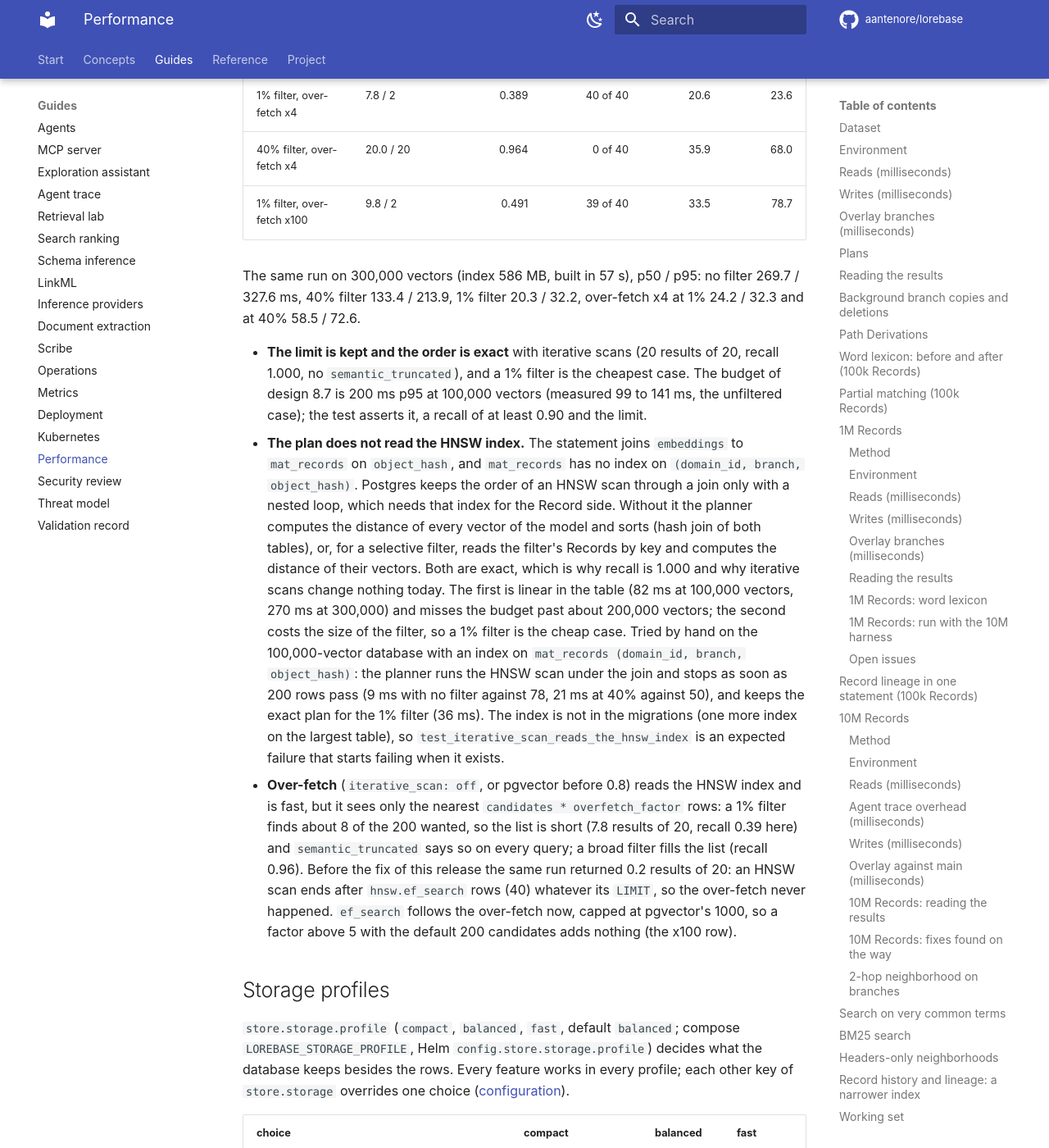
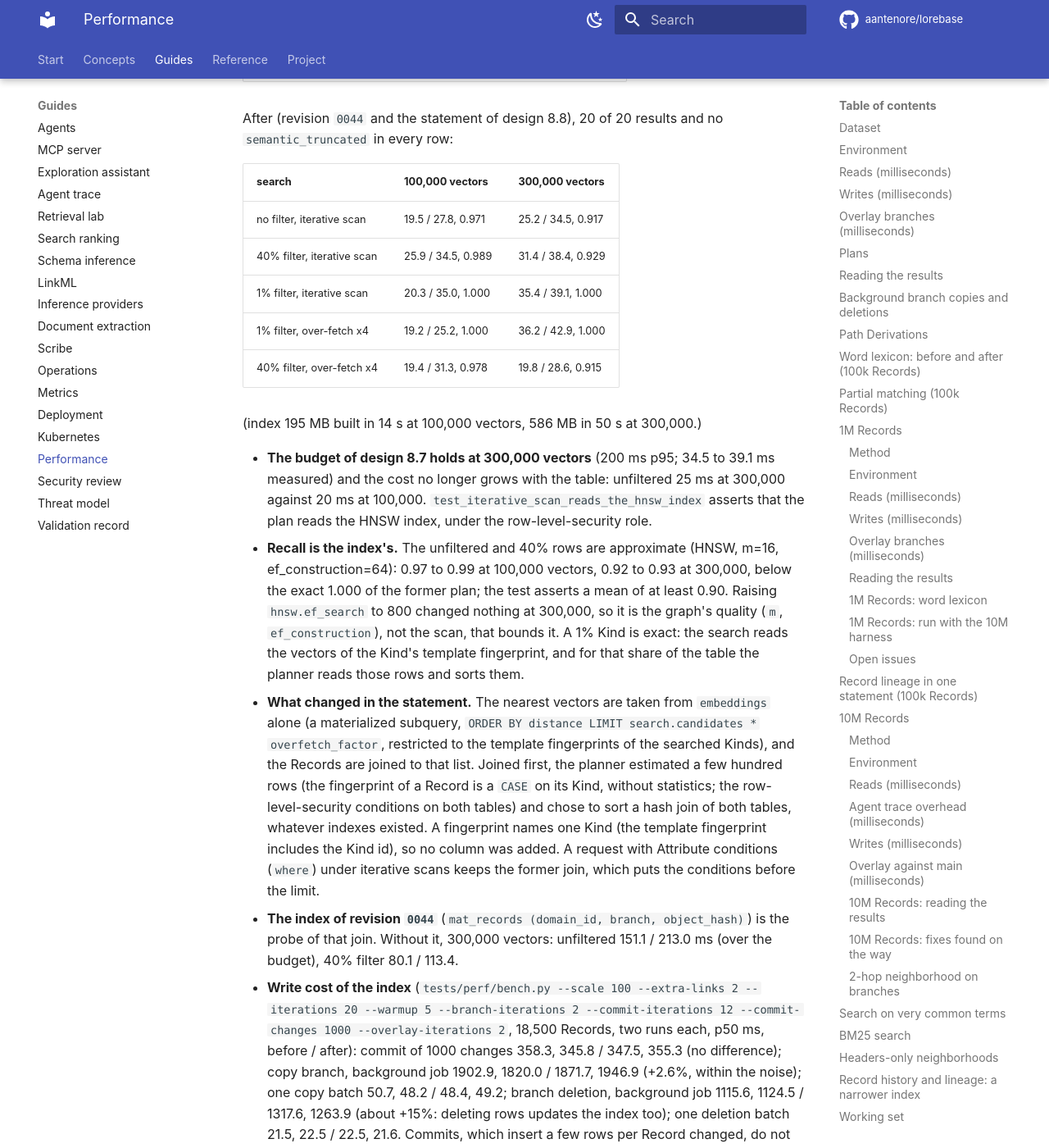
Before and after one commit to aantenore/lorebase, an MkDocs documentation site: the page built from docs/performance.md, in a window 1280 px wide and 1400 px high, scrolled down 43034 px. Shown: the whole window at 82% size. Built offline with MkDocs 1.6.1 and Material for MkDocs 9.7.7, drawn with Linux system fonts in a browser that asks for light colours; comment, search, counter and statistics services are not loaded; some of the changed text lies outside the part shown.

Commit message:
Read the HNSW index in semantic search at any table size
Semantic search joined embeddings to mat_records first, so the planner
estimated a few hundred rows (CASE on the Kind for the fingerprint,
row-level-security conditions) and sorted a hash join of every vector
of the model: 329 ms p50 unfiltered at 300k vectors, linear in the table.

The nearest vectors are now taken from embeddings alone in a materialized
subquery restricted to the template fingerprints of the searched Kinds
(a fingerprint includes the Kind id), then joined to the Records.
Requests with Attribute conditions under iterative scans keep the former
join so the conditions stay before the limit. Revision 0044 adds
mat_records (domain_id, branch, object_hash), built concurrently per
partition, as the probe of that join.

300k vectors: 25 ms p50 / 34.5 p95 unfiltered, 39 ms p95 at 1%; recall of
the unfiltered and broad lists is the index's (0.92-0.99). Commits show no
write overhead; bulk branch deletion about 15% longer.

Co-Authored-By: Claude Opus 5.5 <noreply@anthropic.com>

```diff
--- a/docs/design.md
+++ b/docs/design.md
@@ -1165,12 +1165,13 @@ Three read features that agents and people reach for repeatedly: Traits as searc
 - **Grants.** A lens is a preset, not a permission. Every Kind, Trait and Relation it names is projected like any other name: members the caller may not read are dropped from the lens as served, and a lens whose every Kind is invisible answers like an unknown lens (404 on the resource, 422 in a request). Requests through a lens are authorized and masked exactly as the same request written out.
 - **Validation.** Static validation at commit time (5.13). At request time an unknown lens is 422 `lens_unknown`; a lens whose references a schema change on the branch broke cannot be committed (I1), so a lens read never meets a dangling name.
 
-**Filtered vector search.** The semantic list (8.6 "Search") joins stored embeddings to the branch's materialized Records and filters them; the HNSW index returns its nearest neighbours first and the filters run after, so a selective filter can leave fewer than `search.candidates` rows, or none, without saying so. Settled:
+**Filtered vector search.** The semantic list (8.6 "Search") ranks stored embeddings and joins them to the branch's materialized Records; the HNSW index returns its nearest neighbours first and the filters run after, so a selective filter can leave fewer than `search.candidates` rows, or none, without saying so. Settled:
 
 1. Filters stay in the same statement and before its `LIMIT`: Domain, branch, readable Kinds and fingerprints as today, plus `kinds`, `traits`, `lens` and `where`. Nothing outside the caller's grants is ever ranked, fetched or counted (row-level security and the definer rules of 8.7 are unchanged).
-2. With pgvector 0.8 or later (detected at startup and reported by `/readyz`) and `search.semantic.iterative_scan: auto` (default), the semantic statement runs under `SET LOCAL hnsw.iterative_scan = relaxed_order` and `SET LOCAL hnsw.max_scan_tuples = search.semantic.max_scan_tuples` (default 20000) inside the read transaction, in a materialized subquery that the outer query orders again by exact distance, so the relaxed order of the scan never reaches the response.
-3. Without it (older pgvector, or `iterative_scan: off`), the index subquery fetches `search.candidates * search.semantic.overfetch_factor` (default 4) nearest rows before the filters, and the outer query filters and limits to `search.candidates`. The transaction raises `hnsw.ef_search` to that count (pgvector caps it at 1000), because an HNSW scan otherwise ends after 40 rows whatever its `LIMIT`.
-4. When the list is still shorter than asked because the scan bound was reached, the response says `semantic_truncated: true` (Herald: `truncated`), like `truncated_candidates` for lexical search; a list that is short because fewer Records match is not flagged.
+2. The nearest vectors are taken from `embeddings` alone, in a materialized subquery restricted to the template fingerprints of the searched, readable Kinds (a fingerprint names one Kind: it includes the Kind id), `ORDER BY distance LIMIT search.candidates * search.semantic.overfetch_factor`; the Records are joined to that list (index `mat_records (domain_id, branch, object_hash)`, revision 0044), which gives the branch, the other filters and row-level security. Joined first, the planner mis-estimates the join and sorts the model's vectors, linear in the table. A request with Attribute conditions under iterative scans (3) joins first instead, so that its conditions come before the limit.
+3. With pgvector 0.8 or later (detected at startup and reported by `/readyz`) and `search.semantic.iterative_scan: auto` (default), the semantic statement runs under `SET LOCAL hnsw.iterative_scan = relaxed_order` and `SET LOCAL hnsw.max_scan_tuples = search.semantic.max_scan_tuples` (default 20000) inside the read transaction, in a materialized subquery that the outer query orders again by exact distance, so the relaxed order of the scan never reaches the response.
+4. Without it (older pgvector, or `iterative_scan: off`), the same subquery runs without the iterative scan, and the outer query filters and limits to `search.candidates`. The transaction raises `hnsw.ef_search` to that count (pgvector caps it at 1000), because an HNSW scan otherwise ends after 40 rows whatever its `LIMIT`.
+5. When the list is still shorter than asked because the scan bound or the over-fetch was reached, the response says `semantic_truncated: true` (Herald: `truncated`), like `truncated_candidates` for lexical search; a list that is short because fewer Records match is not flagged.
 
 Hybrid search uses the same semantic list. Half-precision indexes (8.6) are unaffected. Performance budgets (8.7) gain a row for filtered semantic search measured with a selective `where`.
 
--- a/docs/operations.md
+++ b/docs/operations.md
@@ -205,6 +205,20 @@ first.
   with `reconciliation.triggers.document_versions: false`.
 - **Retirement** (`document.retire`, maintainers and admins) keeps the document readable and
   stops its extraction; audited `document.retire`.
+
+## Semantic search index after the upgrade
+
+Migration `0044` builds `ix_mat_records_object_hash` on `mat_records (domain_id, branch,
+object_hash)`, the probe of the join in semantic search (design 8.8). It builds the index per
+hash partition with `CREATE INDEX CONCURRENTLY` (outside a transaction, so writes continue;
+an interrupted run leaves an invalid index that the next run drops and rebuilds), then attaches
+the partition indexes to the parent. Nothing is rewritten and no restart is needed. The
+build time grows with the rows of each partition (a B-tree on three columns; not measured at
+tens of millions of Records) and the index takes about 40 bytes per Record and branch row; on
+a large install plan the migration for a quiet period and follow `pg_stat_progress_create_index`. The migration role must own `mat_records`.
+Writes pay little (commits show no difference; bulk deletes of a branch about 15% longer).
+Until the index exists, semantic search still answers, with the cost of the model's vectors.
+The downgrade drops the index.
 
 ## Ingestion modes and stewards after the upgrade
 
--- a/docs/performance.md
+++ b/docs/performance.md
@@ -1193,46 +1193,68 @@ Docker Desktop). 40 queries from the same distribution go through the Keeper app
 row-level security. Recall@20 is against the exact cosine top 20 of the filter (sequential scan,
 index scans off). Milliseconds are the whole request.
 
-| search | results (mean / fewest) | recall@20 | `semantic_truncated` | p50 | p95 |
-|---|---|---:|---:|---:|---:|
-| no filter, iterative scan | 20.0 / 20 | 1.000 | 0 of 40 | 81.2 | 98.7 |
-| 40% filter, iterative scan | 20.0 / 20 | 1.000 | 0 of 40 | 53.8 | 77.0 |
-| 1% filter, iterative scan | 20.0 / 20 | 1.000 | 0 of 40 | 15.0 | 17.6 |
-| 1% filter, over-fetch x4 | 7.8 / 2 | 0.389 | 40 of 40 | 20.6 | 23.6 |
-| 40% filter, over-fetch x4 | 20.0 / 20 | 0.964 | 0 of 40 | 35.9 | 68.0 |
-| 1% filter, over-fetch x100 | 9.8 / 2 | 0.491 | 39 of 40 | 33.5 | 78.7 |
+Before revision `0044` (current statement before the change), p50 / p95 in ms, recall@20:
 
-The same run on 300,000 vectors (index 586 MB, built in 57 s), p50 / p95: no filter 269.7 /
-327.6 ms, 40% filter 133.4 / 213.9, 1% filter 20.3 / 32.2, over-fetch x4 at 1% 24.2 / 32.3 and
-at 40% 58.5 / 72.6.
+| search | 100,000 vectors | 300,000 vectors |
+|---|---|---|
+| no filter, iterative scan | 80.4 / 119.0, 1.000 | 328.6 / 513.1, 1.000 |
+| 40% filter, iterative scan | 54.9 / 86.5, 1.000 | 131.5 / 237.8, 1.000 |
+| 1% filter, iterative scan | 13.9 / 16.0, 1.000 | 18.8 / 23.4, 1.000 |
+| 40% filter, over-fetch x4 | 36.7 / 46.2, 0.944 | 63.0 / 73.6, 0.911 |
 
-- **The limit is kept and the order is exact** with iterative scans (20 results of 20, recall
-  1.000, no `semantic_truncated`), and a 1% filter is the cheapest case. The budget of design
-  8.7 is 200 ms p95 at 100,000 vectors (measured 99 to 141 ms, the unfiltered case); the test asserts it, a recall of at least 0.90 and the
-  limit.
-- **The plan does not read the HNSW index.** The statement joins `embeddings` to `mat_records`
-  on `object_hash`, and `mat_records` has no index on `(domain_id, branch, object_hash)`.
-  Postgres keeps the order of an HNSW scan through a join only with a nested loop, which needs
-  that index for the Record side. Without it the planner computes the distance of every vector
-  of the model and sorts (hash join of both tables), or, for a selective filter, reads the
-  filter's Records by key and computes the distance of their vectors. Both are exact, which is
-  why recall is 1.000 and why iterative scans change nothing today. The first is linear in the
-  table (82 ms at 100,000 vectors, 270 ms at 300,000) and misses the budget past about
-  200,000 vectors; the second costs the size of the filter, so a 1% filter is the cheap case.
-  Tried by hand on the 100,000-vector database with an index on `mat_records (domain_id,
-  branch, object_hash)`: the planner runs the HNSW scan under the join and stops as soon as
-  200 rows pass (9 ms with no filter against 78, 21 ms at 40% against 50), and keeps the exact
-  plan for the 1% filter (36 ms). The index is not in the migrations (one more index on the
-  largest table), so `test_iterative_scan_reads_the_hnsw_index` is an expected failure that
-  starts failing when it exists.
-- **Over-fetch** (`iterative_scan: off`, or pgvector before 0.8) reads the HNSW index and is
-  fast, but it sees only the nearest `candidates * overfetch_factor` rows: a 1% filter finds
-  about 8 of the 200 wanted, so the list is short (7.8 results of 20, recall 0.39 here) and
-  `semantic_truncated` says so on every query; a broad filter fills the list (recall 0.96).
-  Before the fix of this release the same run returned 0.2 results of 20: an HNSW scan ends
-  after `hnsw.ef_search` rows (40) whatever its `LIMIT`, so the over-fetch never happened.
-  `ef_search` follows the over-fetch now, capped at pgvector's 1000, so a factor above 5 with
-  the default 200 candidates adds nothing (the x100 row).
+After (revision `0044` and the statement of design 8.8), 20 of 20 results and no
+`semantic_truncated` in every row:
+
+| search | 100,000 vectors | 300,000 vectors |
+|---|---|---|
+| no filter, iterative scan | 19.5 / 27.8, 0.971 | 25.2 / 34.5, 0.917 |
+| 40% filter, iterative scan | 25.9 / 34.5, 0.989 | 31.4 / 38.4, 0.929 |
+| 1% filter, iterative scan | 20.3 / 35.0, 1.000 | 35.4 / 39.1, 1.000 |
+| 1% filter, over-fetch x4 | 19.2 / 25.2, 1.000 | 36.2 / 42.9, 1.000 |
+| 40% filter, over-fetch x4 | 19.4 / 31.3, 0.978 | 19.8 / 28.6, 0.915 |
+
+(index 195 MB built in 14 s at 100,000 vectors, 586 MB in 50 s at 300,000.)
+
+- **The budget of design 8.7 holds at 300,000 vectors** (200 ms p95; 34.5 to 39.1 ms measured)
+  and the cost no longer grows with the table: unfiltered 25 ms at 300,000 against 20 ms at
+  100,000. `test_iterative_scan_reads_the_hnsw_index` asserts that the plan reads the HNSW
+  index, under the row-level-security role.
+- **Recall is the index's.** The unfiltered and 40% rows are approximate (HNSW, m=16,
+  ef_construction=64): 0.97 to 0.99 at 100,000 vectors, 0.92 to 0.93 at 300,000, below the
+  exact 1.000 of the former plan; the test asserts a mean of at least 0.90. Raising
+  `hnsw.ef_search` to 800 changed nothing at 300,000, so it is the graph's quality
+  (`m`, `ef_construction`), not the scan, that bounds it. A 1% Kind is exact: the search reads
+  the vectors of the Kind's template fingerprint, and for that share of the table the planner
+  reads those rows and sorts them.
+- **What changed in the statement.** The nearest vectors are taken from `embeddings` alone
+  (a materialized subquery, `ORDER BY distance LIMIT search.candidates * overfetch_factor`,
+  restricted to the template fingerprints of the searched Kinds), and the Records are joined to
+  that list. Joined first, the planner estimated a few hundred rows (the fingerprint of a Record
+  is a `CASE` on its Kind, without statistics; the row-level-security conditions on both
+  tables) and chose to sort a hash join of both tables, whatever indexes existed. A fingerprint
+  names one Kind (the template fingerprint includes the Kind id), so no column was added. A
+  request with Attribute conditions (`where`) under iterative scans keeps the former join, which
+  puts the conditions before the limit.
+- **The index of revision `0044`** (`mat_records (domain_id, branch, object_hash)`) is the probe
+  of that join. Without it, 300,000 vectors: unfiltered 151.1 / 213.0 ms (over the budget),
+  40% filter 80.1 / 113.4.
+- **Write cost of the index** (`tests/perf/bench.py --scale 100 --extra-links 2 --iterations 20
+  --warmup 5 --branch-iterations 2 --commit-iterations 12 --commit-changes 1000
+  --overlay-iterations 2`, 18,500 Records, two runs each, p50 ms, before / after): commit of 1000
+  changes 358.3, 345.8 / 347.5, 355.3 (no difference); copy branch, background job 1902.9,
+  1820.0 / 1871.7, 1946.9 (+2.6%, within the noise); one copy batch 50.7, 48.2 / 48.4, 49.2;
+  branch deletion, background job 1115.6, 1124.5 / 1317.6, 1263.9 (about +15%: deleting rows
+  updates the index too); one deletion batch 21.5, 22.5 / 22.5, 21.6. Commits, which insert a
+  few rows per Record changed, do not measurably pay; the index costs space (about 40 bytes per
+  Record and branch row) and bulk deletes.
+
+- **Over-fetch** (`iterative_scan: off`, or pgvector before 0.8) takes the same list without
+  the iterative scan: only the nearest `candidates * overfetch_factor` vectors of the searched
+  Kinds' fingerprints are considered. Before revision `0044` a 1% filter found about 8 of the
+  200 wanted (7.8 results of 20, recall 0.39, `semantic_truncated` on every query); now the
+  fingerprint restricts the vectors before the limit, so a one-Kind filter fills the list, and
+  `semantic_truncated` remains for filters the vectors do not carry (`where`, branch
+  membership). `hnsw.ef_search` follows the over-fetch, capped at pgvector's 1000.
 
 ## Storage profiles
 
--- a/docs/store-schema-notes.md
+++ b/docs/store-schema-notes.md
@@ -119,6 +119,16 @@ difference).
   extensions, an administrator creates them first.
 
 ### Search indexes
+
+Revision `0044` adds `ix_mat_records_object_hash` on `(domain_id, branch, object_hash)`
+(per partition, `CREATE INDEX CONCURRENTLY`, attached to an index created `ON ONLY` the
+parent). Semantic search joins the nearest vectors of `embeddings` (keyed by
+`(domain_id, object_hash)`) to the branch's Records through it; without it the planner sorts
+every vector of the model (270 ms at 300,000 vectors, over the budget of design 8.7; 25 ms with
+it). Trade-off: about 40 bytes per row of `mat_records`, no measurable cost on commits and about
+15% on the bulk deletion of a branch (docs/performance.md#filtered-semantic-search).
+`embeddings` gets no new column: a template fingerprint includes the Kind id, so it already
+names the Kind of its vectors.
 
 Revision `0011` replaces the GIN indexes of revision `0001` on `search`
 (`ix_mat_records_search`) and on trigrams of `title` (`ix_mat_records_title`) with
```
Also changed, not shown: CHANGELOG.md (+2 -0 lines), docs/search.md (+1 -1 lines), 6 other files.
